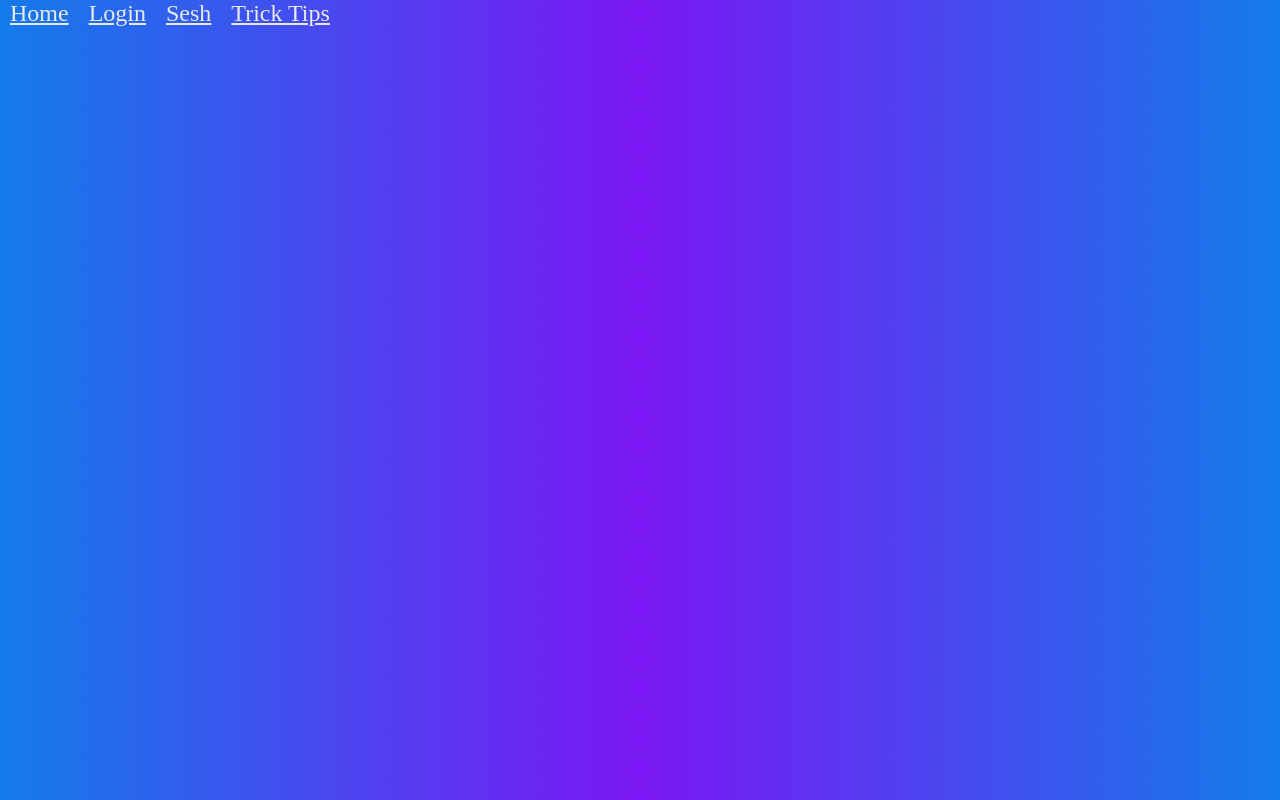
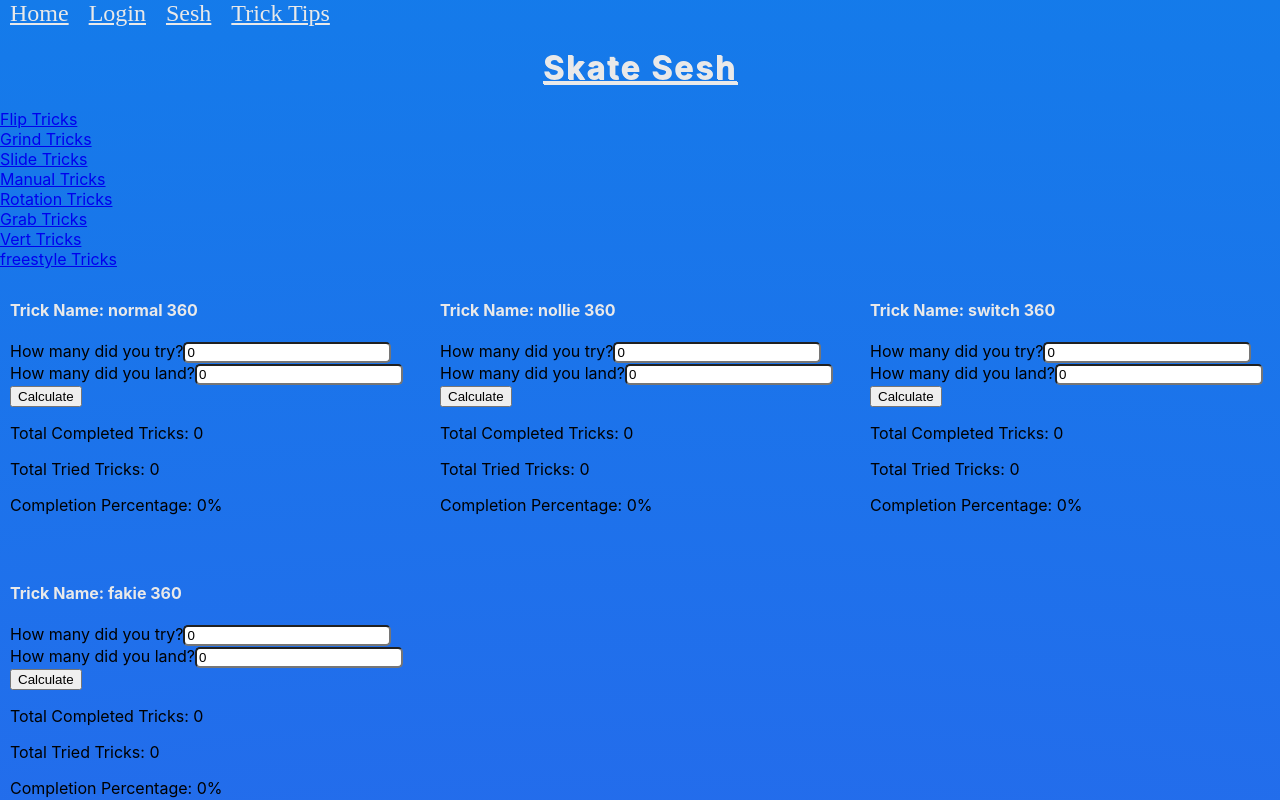
Before and after one commit to NekoCarreraDesigns/skate-sesh, a React (Create React App) app in the folder skate-sesh/: page /sessions/vert-tricks in a window 1280 px wide. Shown: the top 800 px of the page. Built offline with nearby package versions, Linux system fonts and the light colour scheme.

Commit message:
added routes for rotaions and vert tricks

```diff
--- a/skate-sesh/src/App.js
+++ b/skate-sesh/src/App.js
@@ -6,6 +6,8 @@ import Main from "./pages/Main/Main";
 import Sessions from "./pages/Sessions/Sessions";
 import Grind from "./pages/Sessions/Grind";
 import Slides from "./pages/Sessions/Slide";
+import Rotations from "./pages/Sessions/Rotations";
+import Vert from "./pages/Sessions/Vert";
 
 function App() {
   return (
@@ -17,6 +19,8 @@ function App() {
         <Route path='/sessions' element={<Sessions />}></Route>
         <Route path='/sessions/grind-tricks' element={<Grind />}></Route>
         <Route path='/sessions/slide-tricks' element={<Slides />}></Route>
+        <Route path='/sessions/rotation-tricks' element={<Rotations />}></Route>
+        <Route path='/sessions/vert-tricks' element={<Vert />}></Route>
       </Routes>
     </>
   );
```
